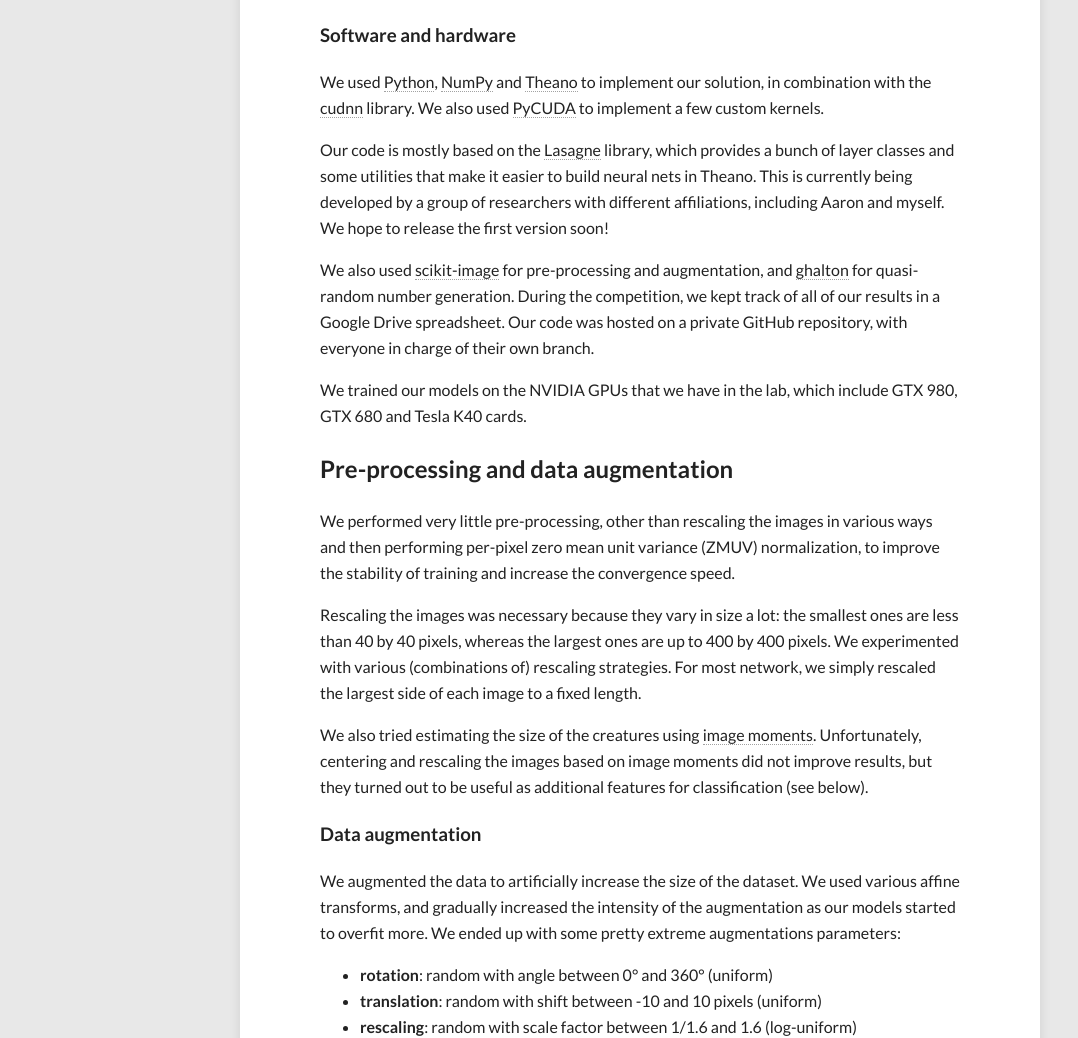
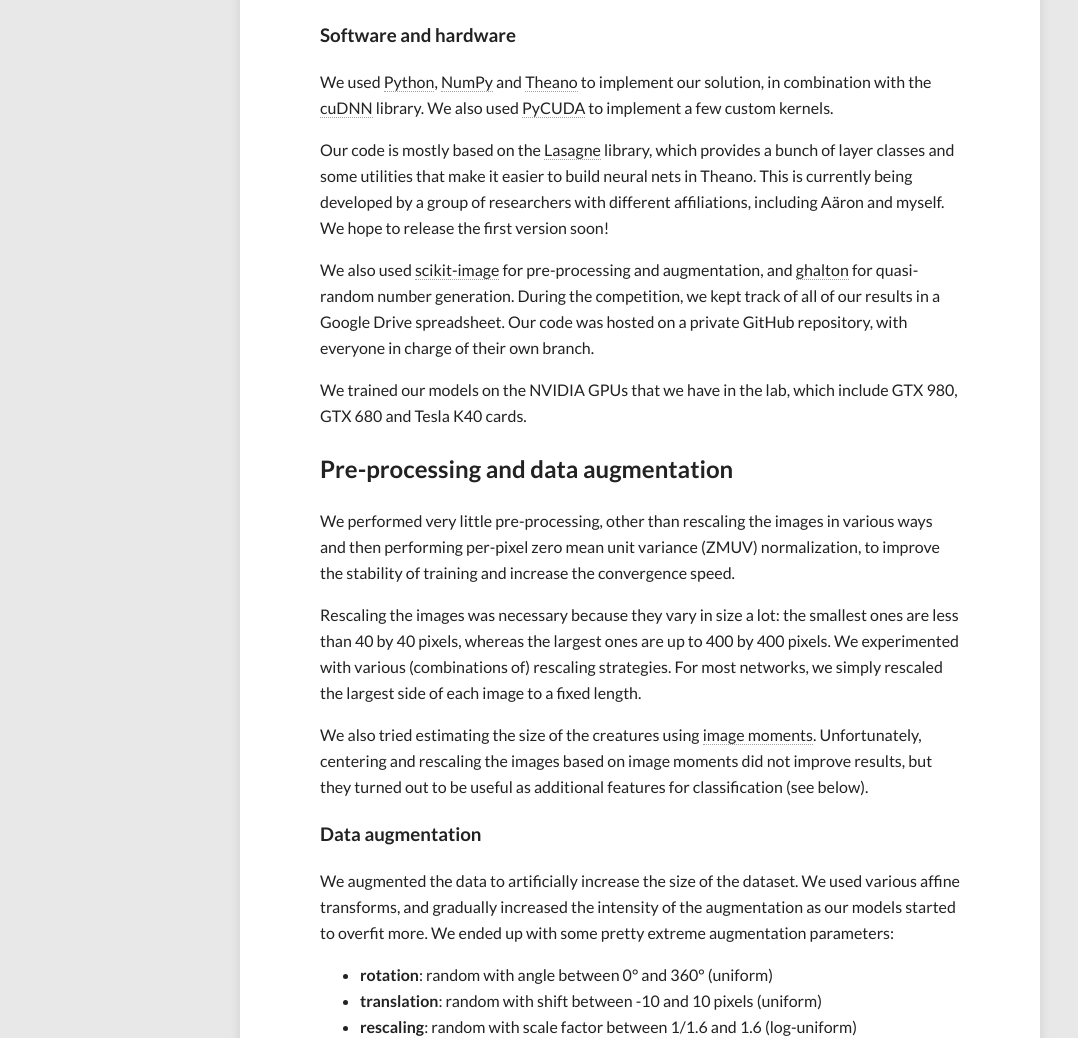
Before and after one commit to benanne/benanne.github.io, a Jekyll site: the page built from _posts/2015-03-17-plankton.md, in a window 1280 px wide and 1400 px high, scrolled down 2877 px. Shown: the part 162-1200 px from the top of the window, without its empty margins (0-1078 px from the left). Built offline with Jekyll 4.4.1, drawn with Linux system fonts in a browser that asks for light colours; nearby versions of some CDN libraries; comment, search, counter and statistics services are not loaded.

Commit message:
buncha typos

```diff
--- a/_posts/2015-03-17-plankton.md
+++ b/_posts/2015-03-17-plankton.md
@@ -60,9 +60,9 @@
 
 ### Software and hardware
 
-We used [Python](https://www.python.org/), [NumPy](http://www.numpy.org/) and [Theano](http://deeplearning.net/software/theano/) to implement our solution, in combination with the [cudnn](https://developer.nvidia.com/cuDNN) library. We also used [PyCUDA](http://mathema.tician.de/software/pycuda/) to implement a few custom kernels.
+We used [Python](https://www.python.org/), [NumPy](http://www.numpy.org/) and [Theano](http://deeplearning.net/software/theano/) to implement our solution, in combination with the [cuDNN](https://developer.nvidia.com/cuDNN) library. We also used [PyCUDA](http://mathema.tician.de/software/pycuda/) to implement a few custom kernels.
 
-Our code is mostly based on the [Lasagne](https://github.com/benanne/Lasagne) library, which provides a bunch of layer classes and some utilities that make it easier to build neural nets in Theano. This is currently being developed by a group of researchers with different affiliations, including Aaron and myself. We hope to release the first version soon!
+Our code is mostly based on the [Lasagne](https://github.com/benanne/Lasagne) library, which provides a bunch of layer classes and some utilities that make it easier to build neural nets in Theano. This is currently being developed by a group of researchers with different affiliations, including Aäron and myself. We hope to release the first version soon!
 
 We also used [scikit-image](http://scikit-image.org/) for pre-processing and augmentation, and [ghalton](https://github.com/fmder/ghalton) for quasi-random number generation. During the competition, we kept track of all of our results in a Google Drive spreadsheet. Our code was hosted on a private GitHub repository, with everyone in charge of their own branch.
 
@@ -72,13 +72,13 @@
 
 We performed very little pre-processing, other than rescaling the images in various ways and then performing per-pixel zero mean unit variance (ZMUV) normalization, to improve the stability of training and increase the convergence speed.
 
-Rescaling the images was necessary because they vary in size a lot: the smallest ones are less than 40 by 40 pixels, whereas the largest ones are up to 400 by 400 pixels. We experimented with various (combinations of) rescaling strategies. For most network, we simply rescaled the largest side of each image to a fixed length.
+Rescaling the images was necessary because they vary in size a lot: the smallest ones are less than 40 by 40 pixels, whereas the largest ones are up to 400 by 400 pixels. We experimented with various (combinations of) rescaling strategies. For most networks, we simply rescaled the largest side of each image to a fixed length.
 
 We also tried estimating the size of the creatures using [image moments](http://en.wikipedia.org/wiki/Image_moment). Unfortunately, centering and rescaling the images based on image moments did not improve results, but they turned out to be useful as additional features for classification (see below).
 
 ### Data augmentation
 
-We augmented the data to artificially increase the size of the dataset. We used various affine transforms, and gradually increased the intensity of the augmentation as our models started to overfit more. We ended up with some pretty extreme augmentations parameters:
+We augmented the data to artificially increase the size of the dataset. We used various affine transforms, and gradually increased the intensity of the augmentation as our models started to overfit more. We ended up with some pretty extreme augmentation parameters:
 
 * **rotation**: random with angle between 0° and 360° (uniform)
 * **translation**: random with shift between -10 and 10 pixels (uniform)
```
